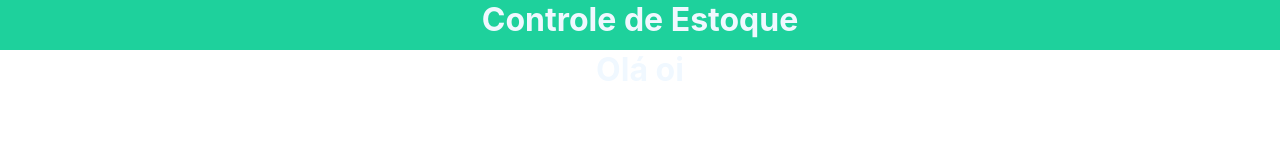
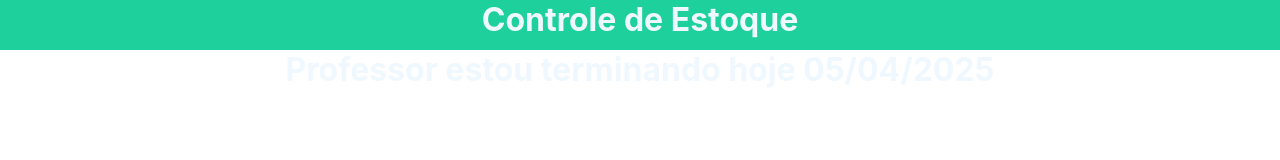
Before and after one commit to barrosads/projeto_fullstack_front, a React (Create React App) app: page /cad_clientes in a window 1280 px wide. Shown: the top 160 px of the page. Built offline with nearby package versions, Linux system fonts and the light colour scheme.

Commit message:
Update cliente.js

```diff
--- a/src/pages/cliente.js
+++ b/src/pages/cliente.js
@@ -1,7 +1,7 @@
 function Cliente() {
     return (
       <div className="App">
-       <h1>Olá oi</h1>
+       <h1>Professor estou terminando hoje 05/04/2025</h1>
       </div>
     );
   }
```
